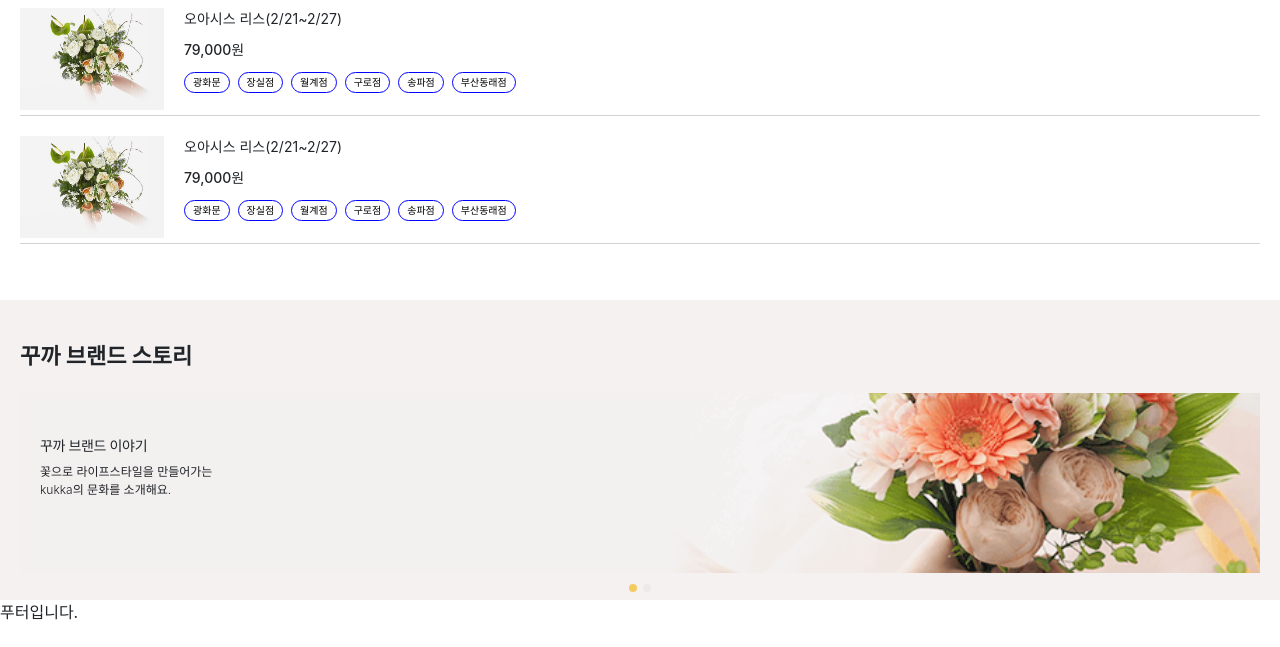
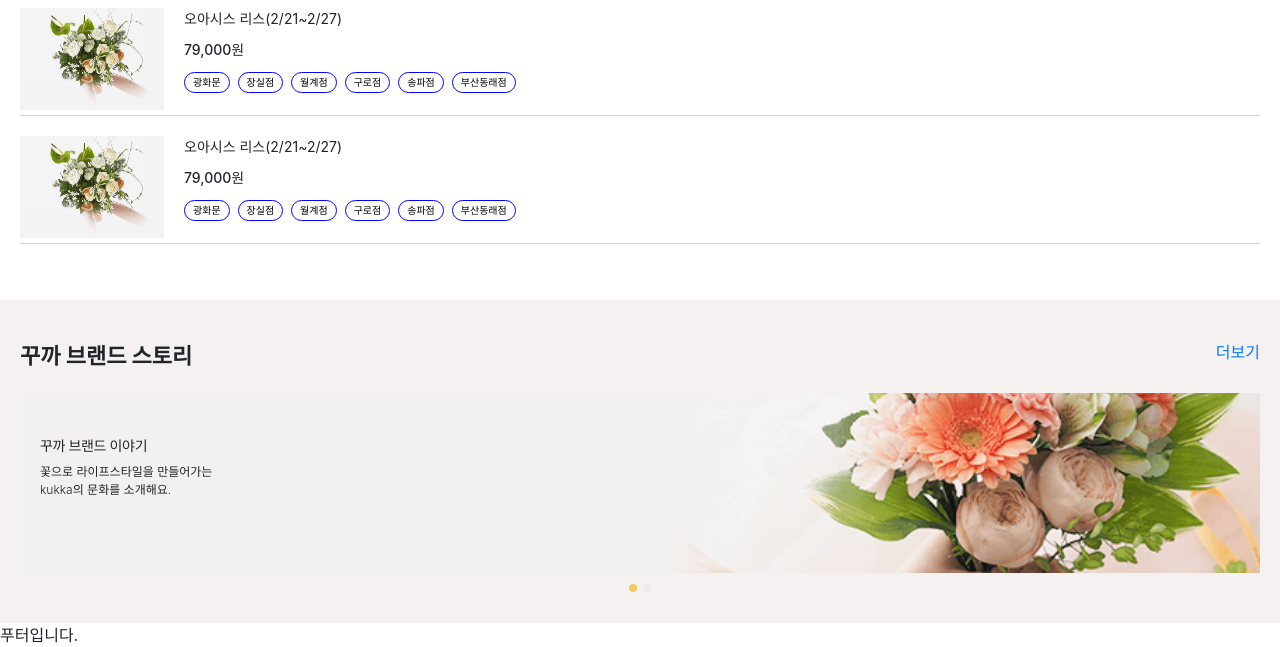
Before and after one commit to dududweb/Pre_Wanted_Kukka, a website: page src/main.html in a window 1280 px wide. Shown: the part 1288-1935 px from the top of the page. Before the commit the page ends 1912 px from the top, so only its background shows below. Drawn offline with nearby package versions, Linux system fonts and the light colour scheme.

Commit message:
Add: 공통 클리어보스 css 추가

```diff
--- a/src/css/bottomBanner.css
+++ b/src/css/bottomBanner.css
@@ -1,13 +1,22 @@
 .bottomBanner {
-  height: 300px;
+  width: 100%;
   padding: 40px 20px 50px;
   background-color: #f4f1f0;
 }
 
-.bottomBanner .title {
+.bottomBanner .tag {
+  position: relative;
+  overflow: hidden;
+}
+
+.bottomBanner .tag .title {
+  float: left;
   font-weight: 700;
   font-size: 22px;
   padding-bottom: 20px;
+}
+.bottomBanner .tag .moreButton {
+  float: right;
 }
 
 .bottomBanner .carousel-indicators {
--- a/src/css/common.css
+++ b/src/css/common.css
@@ -0,0 +1,3 @@
+.clearBoth {
+  clear: both;
+}
--- a/src/views/bottomBanner.html
+++ b/src/views/bottomBanner.html
@@ -1,5 +1,9 @@
 <section class="bottomBanner">
-  <div class="title">꾸까 브랜드 스토리</div>
+  <div class="tag">
+    <div class="title">꾸까 브랜드 스토리</div>
+    <span class="moreButton"><a href="/">더보기</a></span>
+  </div>
+  <div class="clearBoth"></div>
   <div
     id="carouselExampleIndicators"
     class="carousel slide"
```
